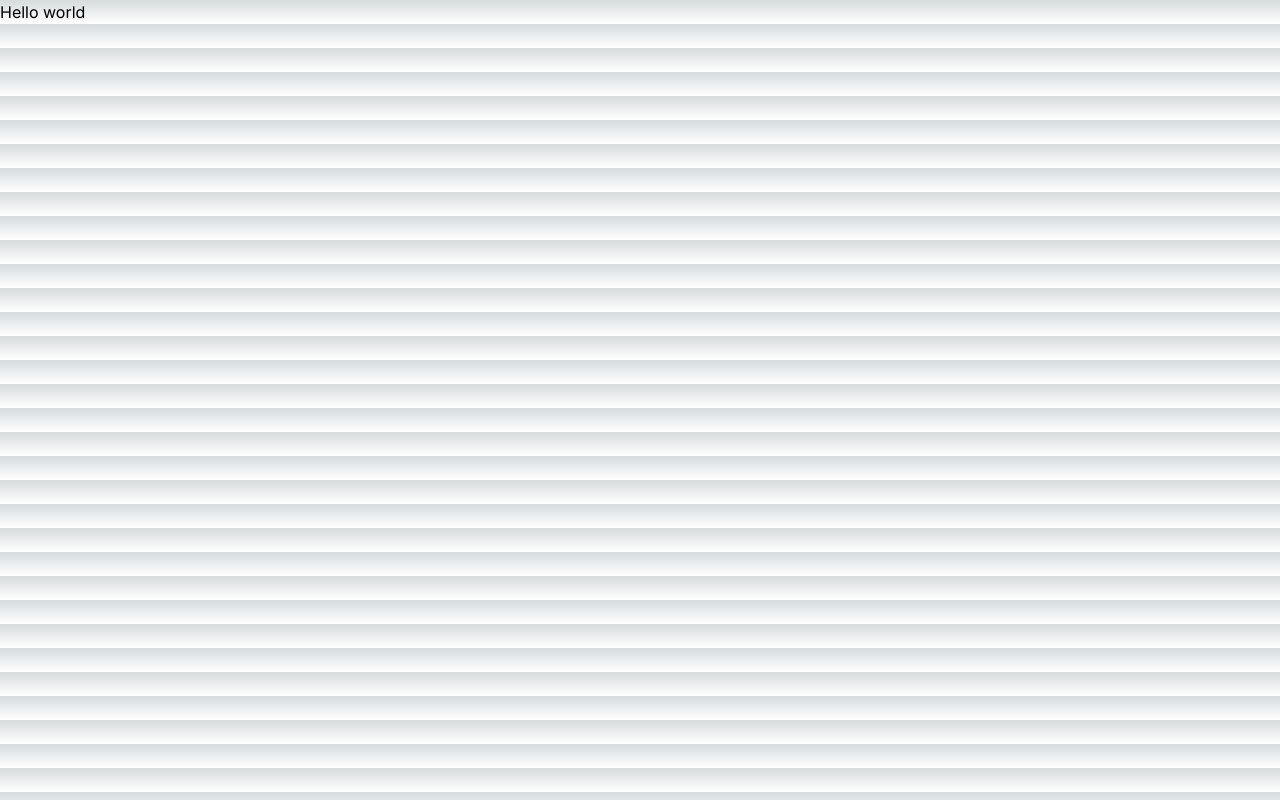
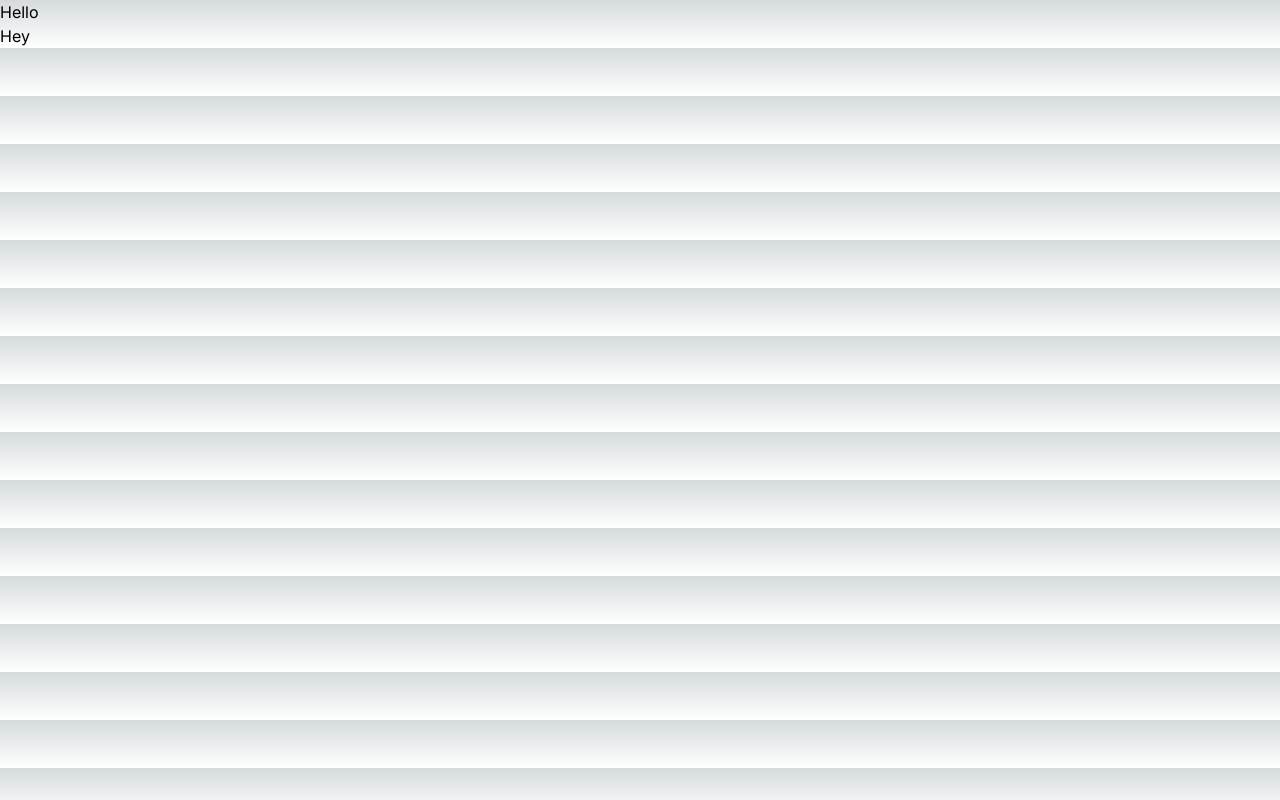
Before and after one commit to Yash981/practice-github, a Next.js app: page / in a window 1280 px wide. Built offline with nearby package versions, Linux system fonts and the light colour scheme.

Commit message:
feature-2 commit

```diff
--- a/app/page.tsx
+++ b/app/page.tsx
@@ -2,6 +2,9 @@ import Image from "next/image";
 
 export default function Home() {
   return (
-    <>Hello world</>
+    <main>
+      <h1>Hello</h1>
+      <p>Hey</p>
+    </main>
   );
 }
```
